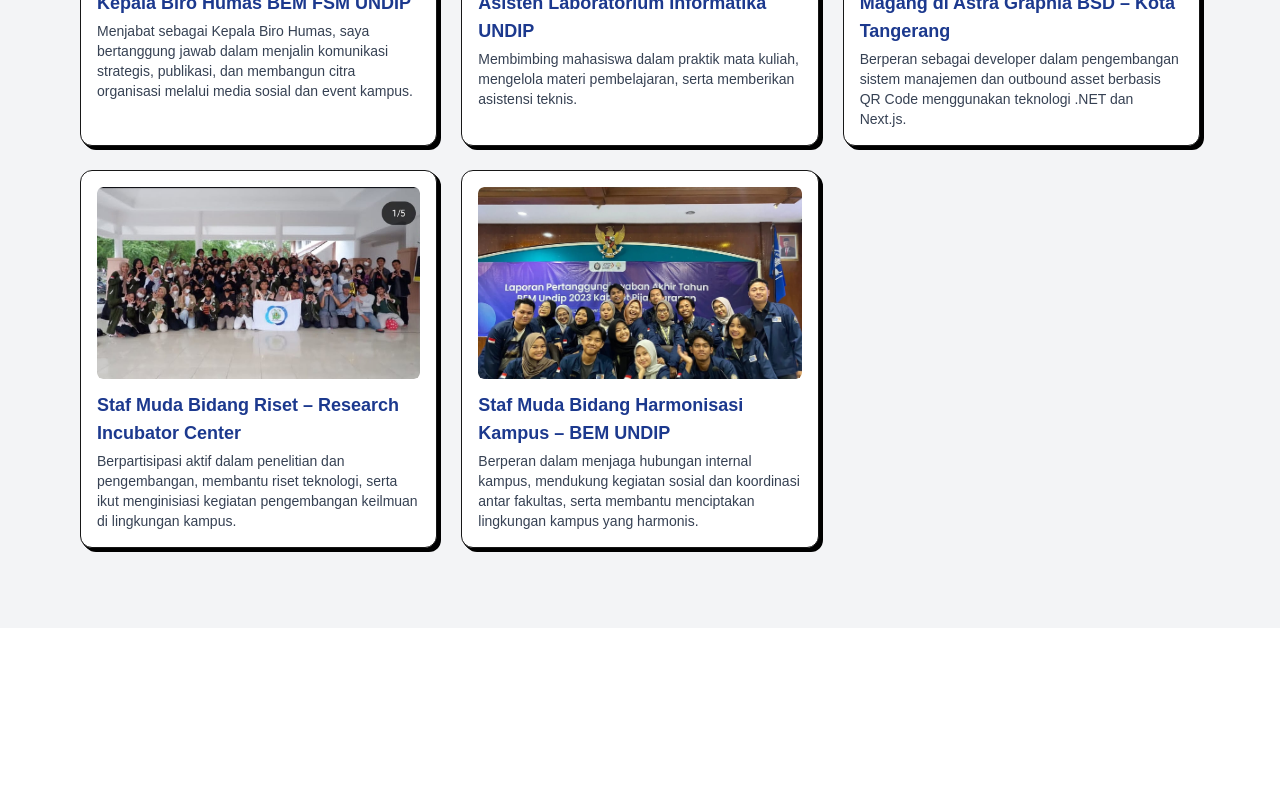
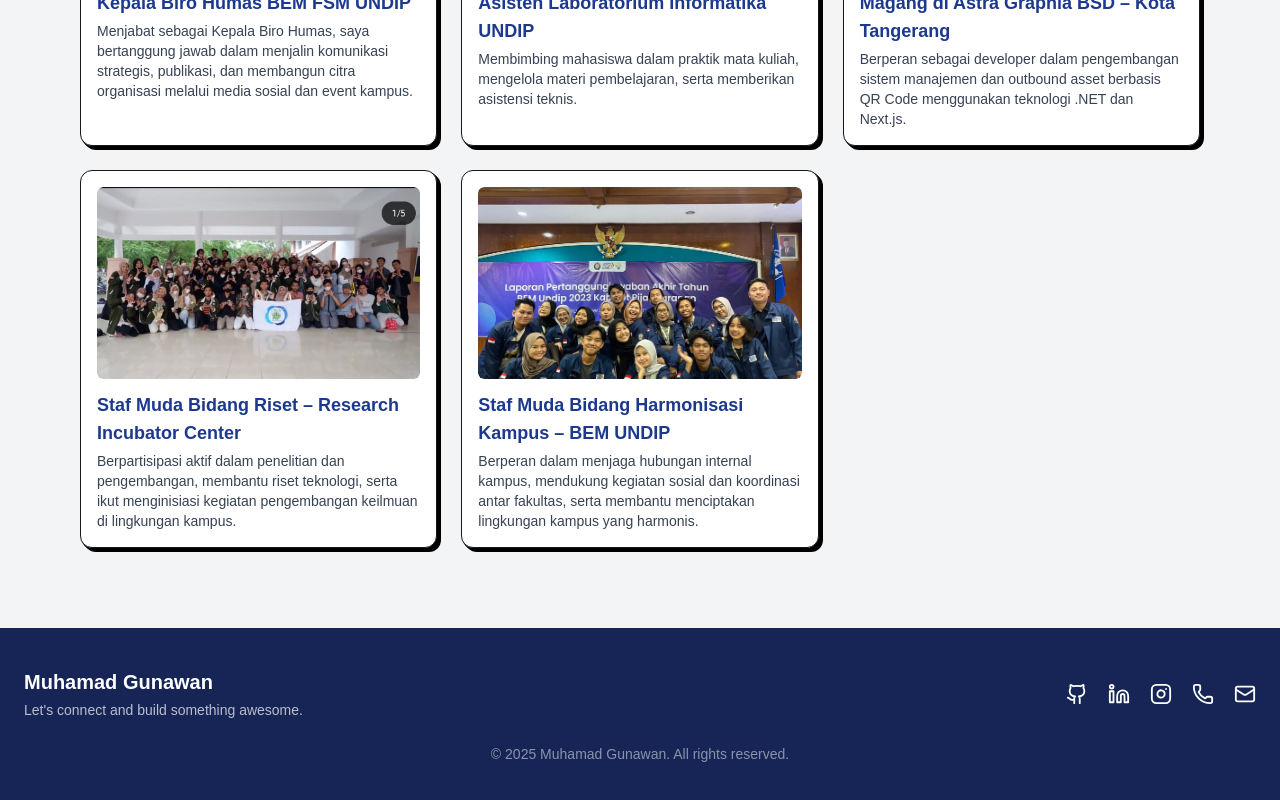
Before and after one commit to igunnawan31/portoStatic, a Next.js app: page / in a window 1280 px wide. Shown: the part 2710-3510 px from the top of the page. Before the commit the page ends 3338 px from the top, so only its background shows below. Built offline with nearby package versions, Linux system fonts and the light colour scheme.

Commit message:
Fix Footer

```diff
--- a/src/app/layout.tsx
+++ b/src/app/layout.tsx
@@ -2,6 +2,7 @@
 import { Geist, Geist_Mono } from "next/font/google";
 import "./globals.css";
 import Navbar from "@/components/static/Navbar";
+import Footer from "@/components/static/Footer";
 
 const geistSans = Geist({
   variable: "--font-geist-sans",
@@ -32,6 +33,7 @@
         <main className="bg-gray-100 min-h-screen">
           {children}
         </main>
+        <Footer />
       </body>
     </html>
   );
```
